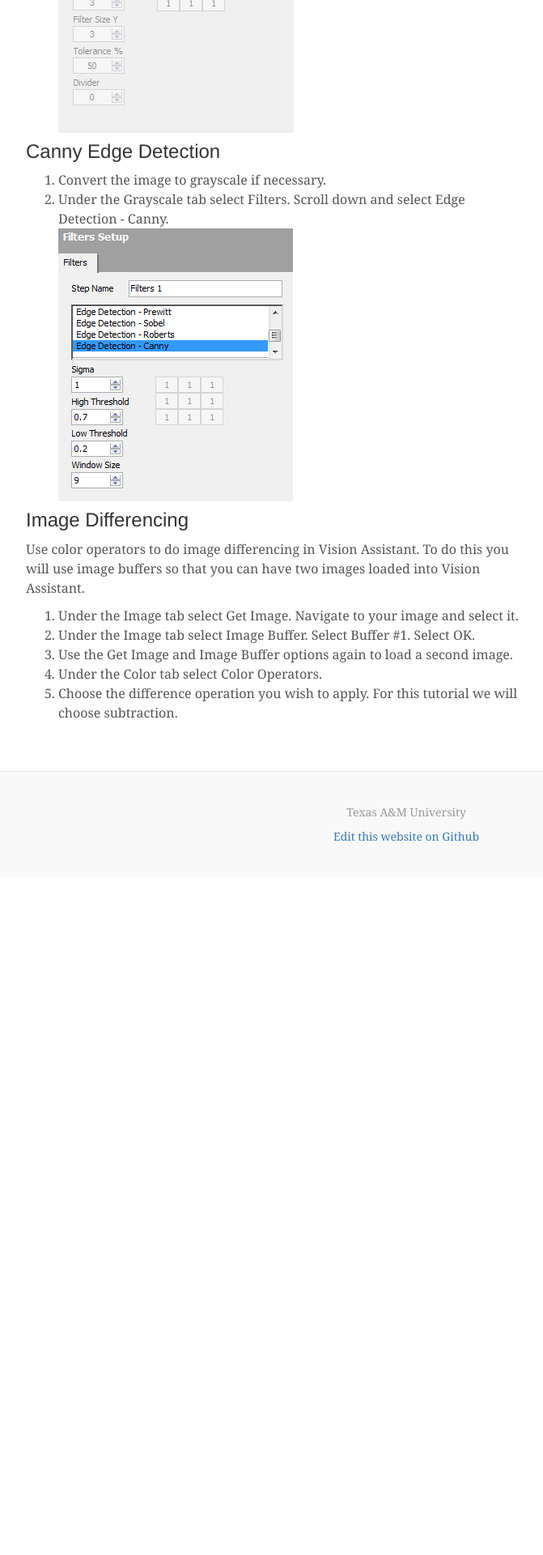
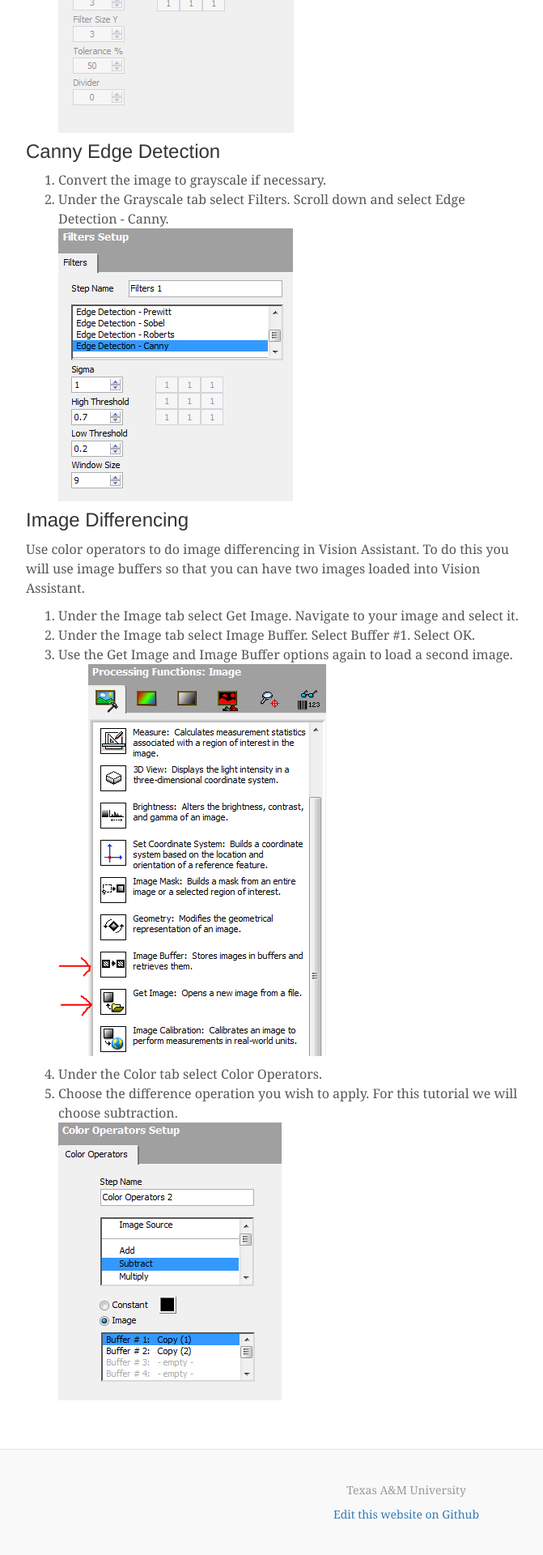
Before and after one commit to LabVIEW-Robotics/LabVIEW-Robotics.github.io, a Jekyll site: the page built from vision_tutorial.html, in a window 1280 px wide. Shown: the part 2010-3930 px from the top of the page at 81% size, without its empty margins (138-809 px from the left). Built offline with Jekyll 4.4.1, drawn with Linux system fonts in a browser that asks for light colours; nearby versions of some CDN libraries; Markdown is read by kramdown in place of the engine named in the settings; before the commit the page ends 3093 px from its top, so only the background shows below that.

Commit message:
operators images

```diff
--- a/vision_tutorial.html
+++ b/vision_tutorial.html
@@ -90,12 +90,18 @@ Under the Image tab select Image Buffer. Select Buffer #1. Select OK.
 </li>
 <li>
 Use the Get Image and Image Buffer options again to load a second image.
+<p>
+<img src="/images/vision-tutorial/get_image_buffer.PNG" style="max-width:100%;" />
+</p>
 </li>
 <li>
 Under the Color tab select Color Operators.
 </li>
 <li>
 Choose the difference operation you wish to apply. For this tutorial we will choose subtraction.
+<p>
+<img src="/images/vision-tutorial/color_operators_setup.PNG" style="max-width:100%;" />
+</p>
 </li>
 </ol>
 </p>
```
Also changed, not shown: images/vision-tutorial/color_operators_setup.PNG (added), images/vision-tutorial/get_image_buffer.PNG (added).
